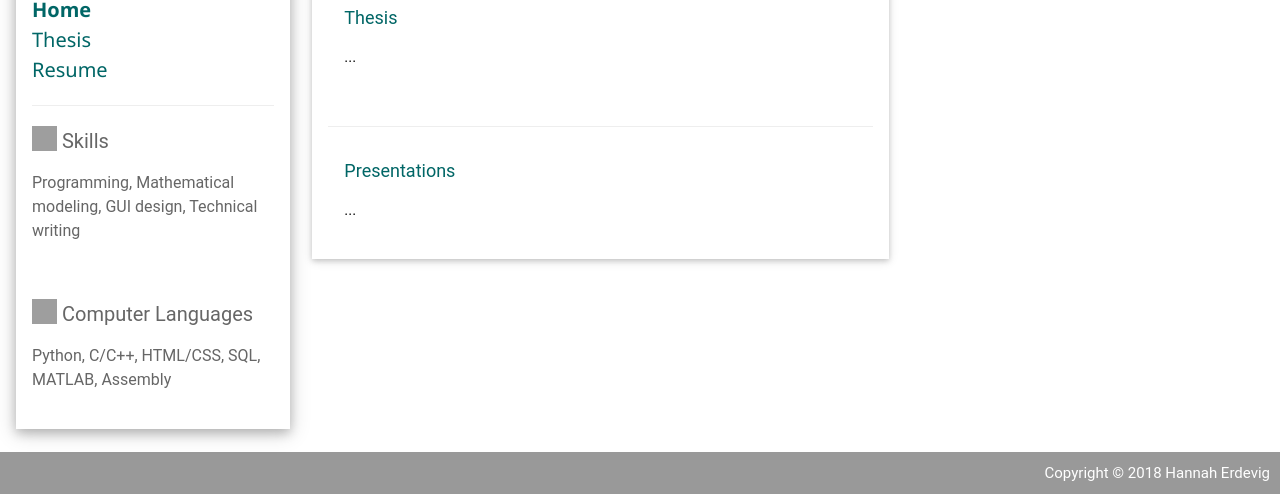
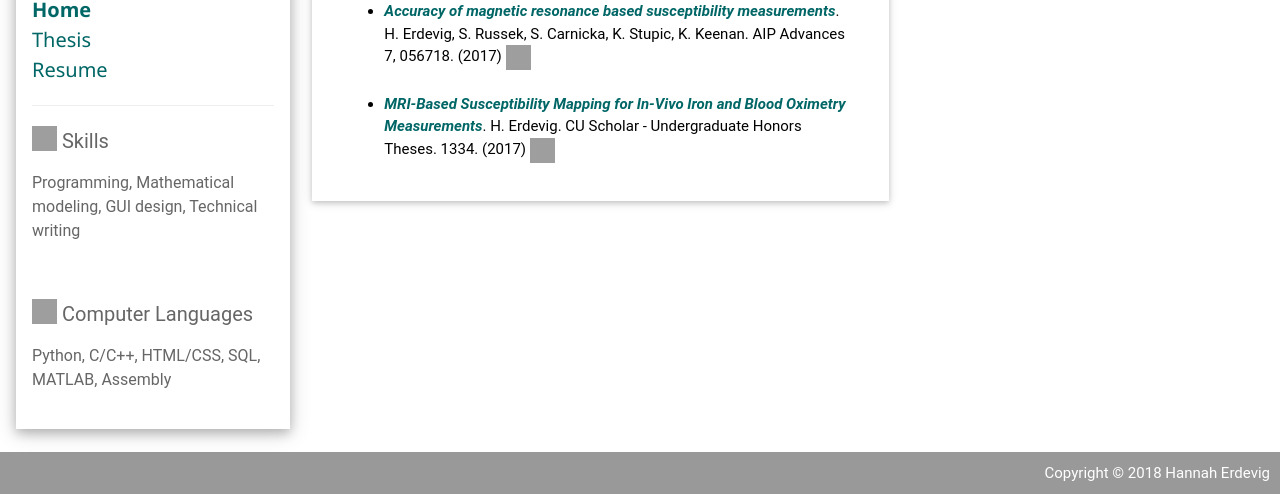
Before and after one commit to h6nnah/h6nnah.github.io, a plain HTML site: page index.html in a window 1280 px wide. Shown: the part 345-839 px from the top of the page. Drawn offline with Linux system fonts and the light colour scheme; grey boxes are pictures that could not be loaded.

Commit message:
added publications

```diff
--- a/index.html
+++ b/index.html
@@ -14,7 +14,7 @@
 				<div id="nav" class="third">
 					<div class="white text-gray card-4">
 						<div class="display-container">
-						  <img src=pic5.JPG style="width:100%" alt="Avatar">
+						  <img src=https://raw.githubusercontent.com/h6nnah/h6nnah.github.io/master/pic5.JPG style="width:100%" alt="Avatar">
 						  <div class="display-bottomleft container text-black">
 								<h2 style="font-size:32px; color:#999; padding:0px;margin:10px 0;">Hannah Erdevig</h2>
 						    <h5 style="color:#999; text-align:center; margin:0px 0;">Engineering Graduate Student</h5>
@@ -35,14 +35,16 @@
 							<ul>
 								<li><a class="selected" href="https//h6nnah.github.io">Home</li>
 								<li><a href="./thesis">Thesis</a></li>
-                                <li><a href="resume.pdf">Resume</a></li>
+								<li><a href="resume.pdf">Resume</a></li>
 							</ul>
-								<hr>
+							<hr>
 
-								<p><h4 style="color:#666"><img src="http://www.pvhc.net/img130/eltiitzwfebmieflyddo.png" alt="icon" style="vertical-align:top" width=25 height=25/>
-								Skills</h4></p>
+							<p><h4 style="color:#666"><img src="http://www.pvhc.net/img130/eltiitzwfebmieflyddo.png" alt="icon" style="vertical-align:top" width=25 height=25/>
+							Skills</h4></p>
+
 						  <p><h6 style="color:#666">Programming, Mathematical modeling, GUI design, Technical writing<h6></p>
 						  <br>
+
 						  <p>
 								<h4 style="color:#666"><img src="http://blog.cinqore.se/wp-content/uploads/2014/07/Debug-Console-icon-300x300.png" alt="icon" style="vertical-align:top" width=25 height=25/>
 								 Computer Languages</h4></p>
@@ -95,23 +97,32 @@
 							  <img src="https://image.flaticon.com/icons/svg/25/25231.svg" alt="github" style="vertical-align:top" width=20 height=20/></a>
 							  <br />
 							</p>
+							<br />
 
-							<hr>
 						</div>
 					</div>
 
 					<div class="container card white margin-bottom">
 						<div class="container">
-                          <h2 class="center" Style="color:#006666;">Publications</h1><a name='projects'></a>
+							<h2 class="center" Style="color:#006666;">Publications</h1><a name='projects'></a>
 							<p class="center">
 							</p>
-						  <h5><b>Thesis</b></h5>
-						  <p>...</p><br>
-						</div>
-								<hr>
-								<div class="container">
-						  <h5><b>Presentations</b></h5>
-						  <p>...</p><br>
+							<ul>
+								<li>
+									<em><a href="https://doi.org/10.1063/1.4975700">Accuracy of magnetic resonance based susceptibility measurements</a></em>. H. Erdevig, S. Russek, S. Carnicka, K. Stupic, K. Keenan. AIP Advances 7, 056718. (2017)
+									<a href="http://aip.scitation.org/doi/pdf/10.1063/1.4975700">
+									<img src="https://cdn0.iconfinder.com/data/icons/popular-files-formats/154/pdf-512.png" alt="pdf" style="vertical-align:top" width=25 height=25/></a>
+								</li><br />
+
+								<li>
+									<em><a href="https://scholar.colorado.edu/honr_theses/1334">MRI-Based Susceptibility Mapping for In-Vivo Iron and Blood Oximetry Measurements</a></em>. H. Erdevig. CU Scholar - Undergraduate Honors Theses. 1334. (2017)
+									<a href="https://scholar.colorado.edu/cgi/viewcontent.cgi?referer=&httpsredir=1&article=2688&context=honr_theses">
+									<img src="https://cdn0.iconfinder.com/data/icons/popular-files-formats/154/pdf-512.png" alt="pdf" style="vertical-align:top" width=25 height=25/></a>
+								</li>
+
+							</ul>
+							<br />
+
 						</div>
 					</div>
 
```
